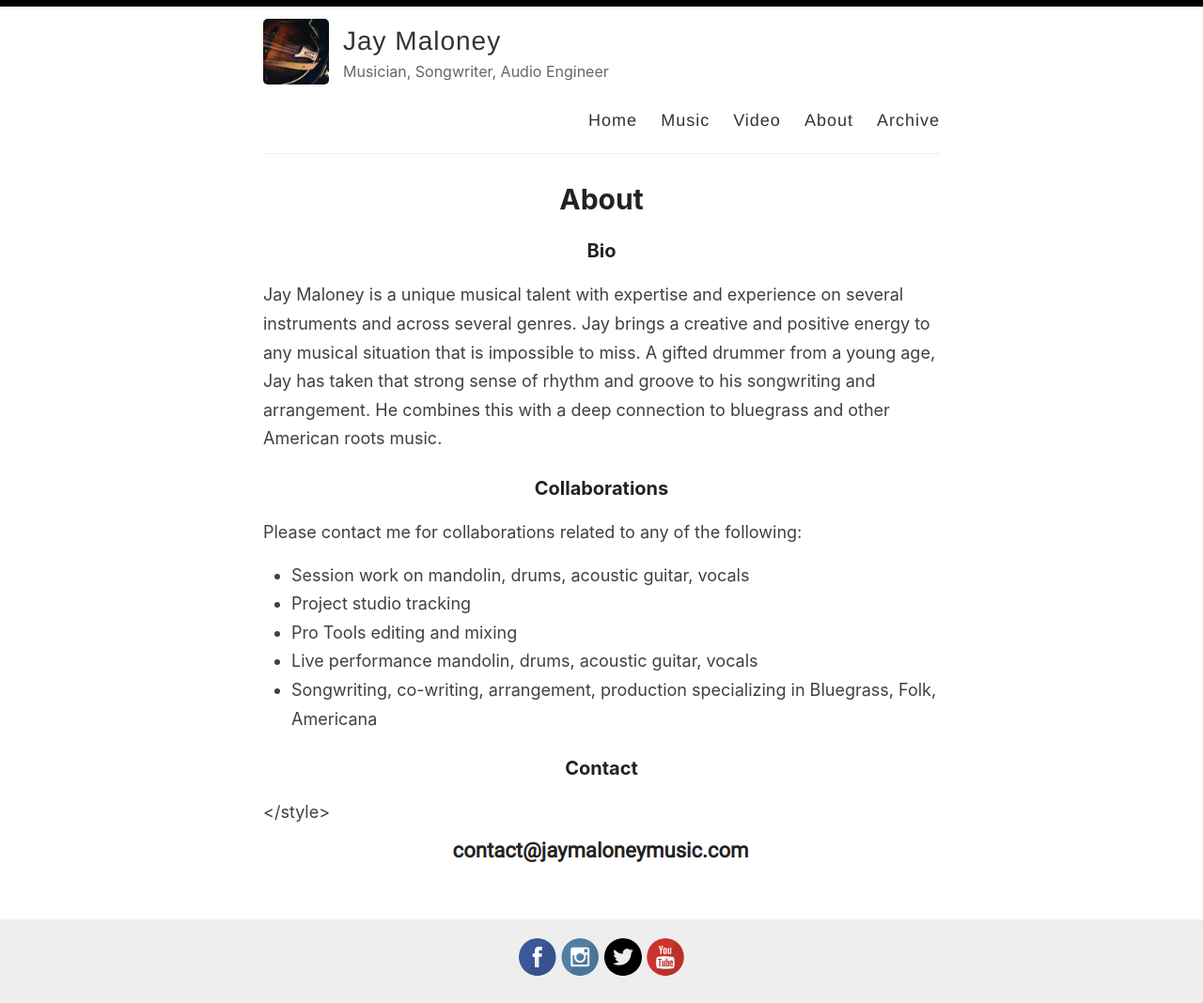
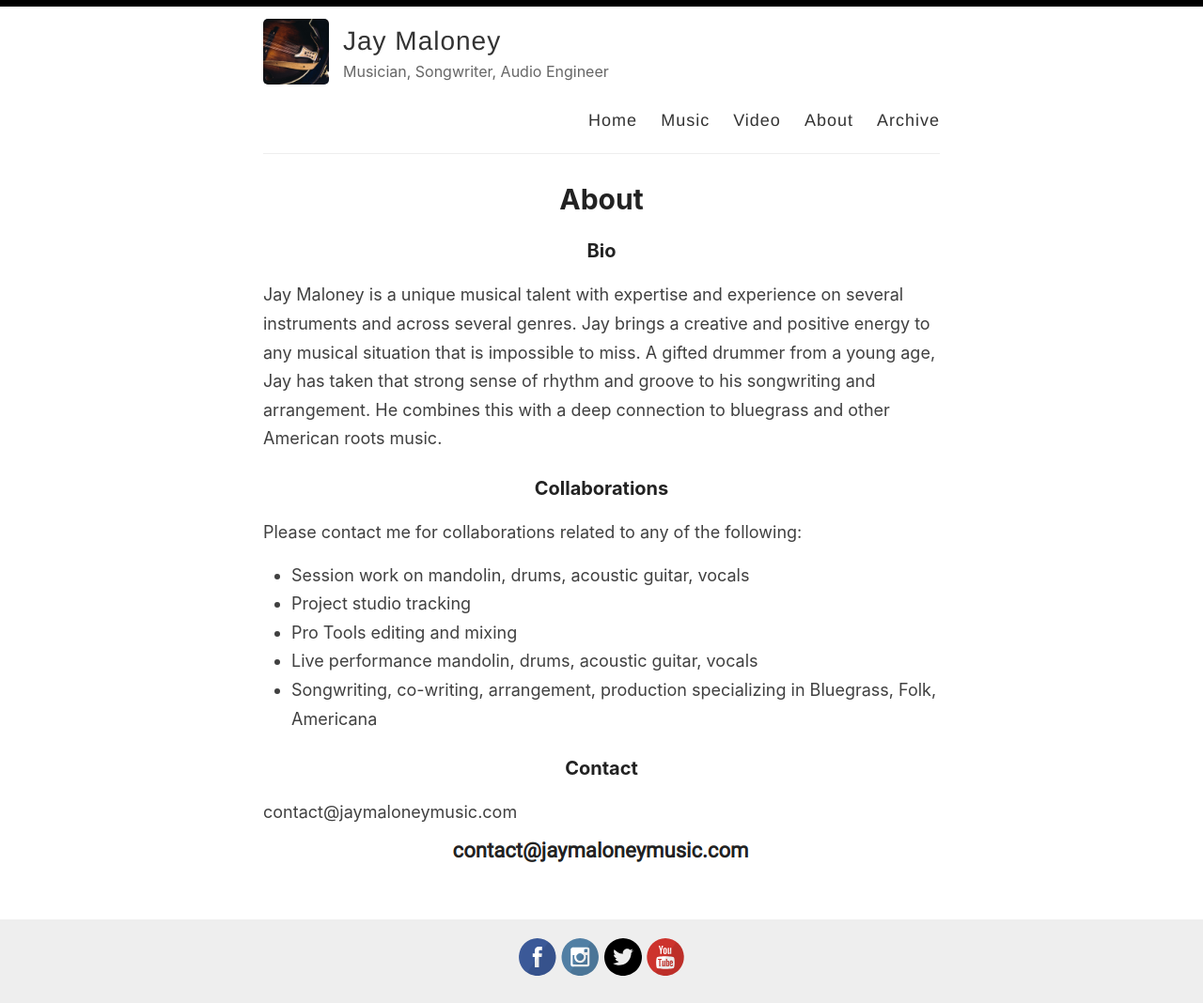
Before and after one commit to thisjaymaloney/thisjaymaloney.github.io, a Jekyll site: the page built from _pages/about.md, in a window 1280 px wide. Shown: the whole page at 94% size. Built offline with Jekyll 4.4.1, drawn with Linux system fonts in a browser that asks for light colours.

Commit message:
Update about.md

```diff
--- a/_pages/about.md
+++ b/_pages/about.md
@@ -18,7 +18,8 @@ Please contact me for collaborations related to any of the following:
 * Songwriting, co-writing, arrangement, production specializing in Bluegrass, Folk, Americana
 
 ### Contact
-</style>
+contact@jaymaloneymusic.com
+
 <p style="text-align:center;">
 <img src="/images/contact.png" alt="Contact">
 </p>
```
